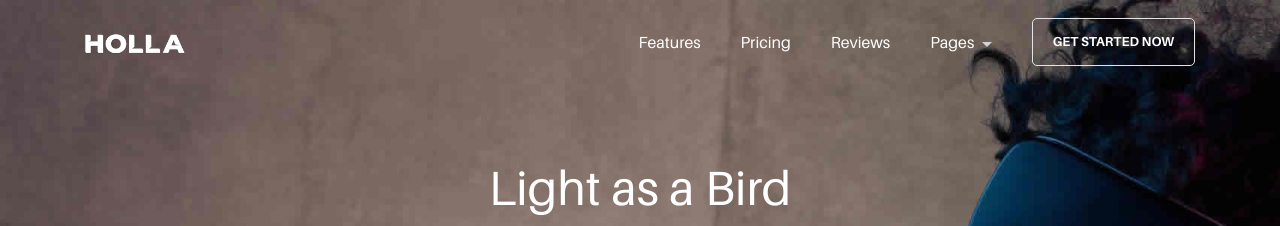
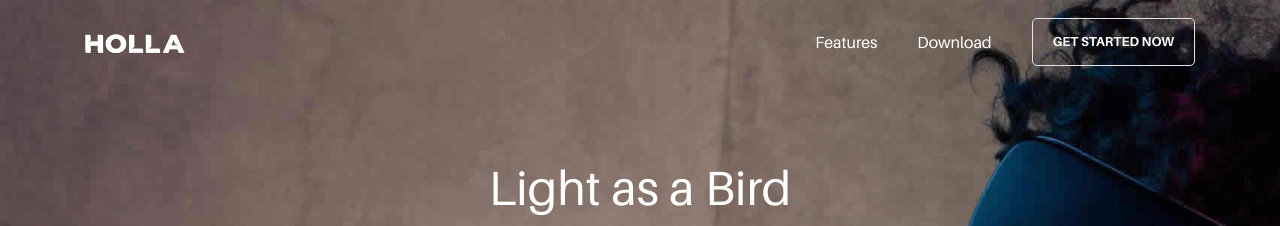
Before and after one commit to meforce/holla, a Jekyll site: the page built from docs/index.html, in a window 1280 px wide and 900 px high. Shown: the top 226 px of the window. Built offline with Jekyll 4.4.1, drawn with Linux system fonts in a browser that asks for light colours; some web fonts are replaced; Markdown is read by kramdown in place of the engine named in the settings.

Commit message:
Update header.html

```diff
--- a/docs/_includes/header.html
+++ b/docs/_includes/header.html
@@ -20,14 +20,16 @@
 <nav>
 <ul class="navbar-nav" id="navbar-nav">
 <li class="nav-item">
-<a class="nav-link" href="#features">Features</a>
+  <a class="nav-link" href="#features"><i18n>Features</i18n></a>
 </li>
 <li class="nav-item">
-<a class="nav-link" href="#pricing">Pricing</a>
+  <a class="nav-link" href="#download"><i18n>Download</i18n></a>
 </li>
+  <!--
 <li class="nav-item">
 <a class="nav-link" href="#reviews">Reviews</a>
 </li>
+
 <li class="nav-item dropdown">
 <a class="nav-link dropdown-toggle" href="javascript:;" id="navbarDropdownMenuLink" data-toggle="dropdown" aria-haspopup="true" aria-expanded="false">
 Pages
@@ -138,6 +140,7 @@ Details</a>
 </li>
 </ul>
 </li>
+  -->
 </ul>
 <!-- end of nav menu items -->
 </nav>
```
